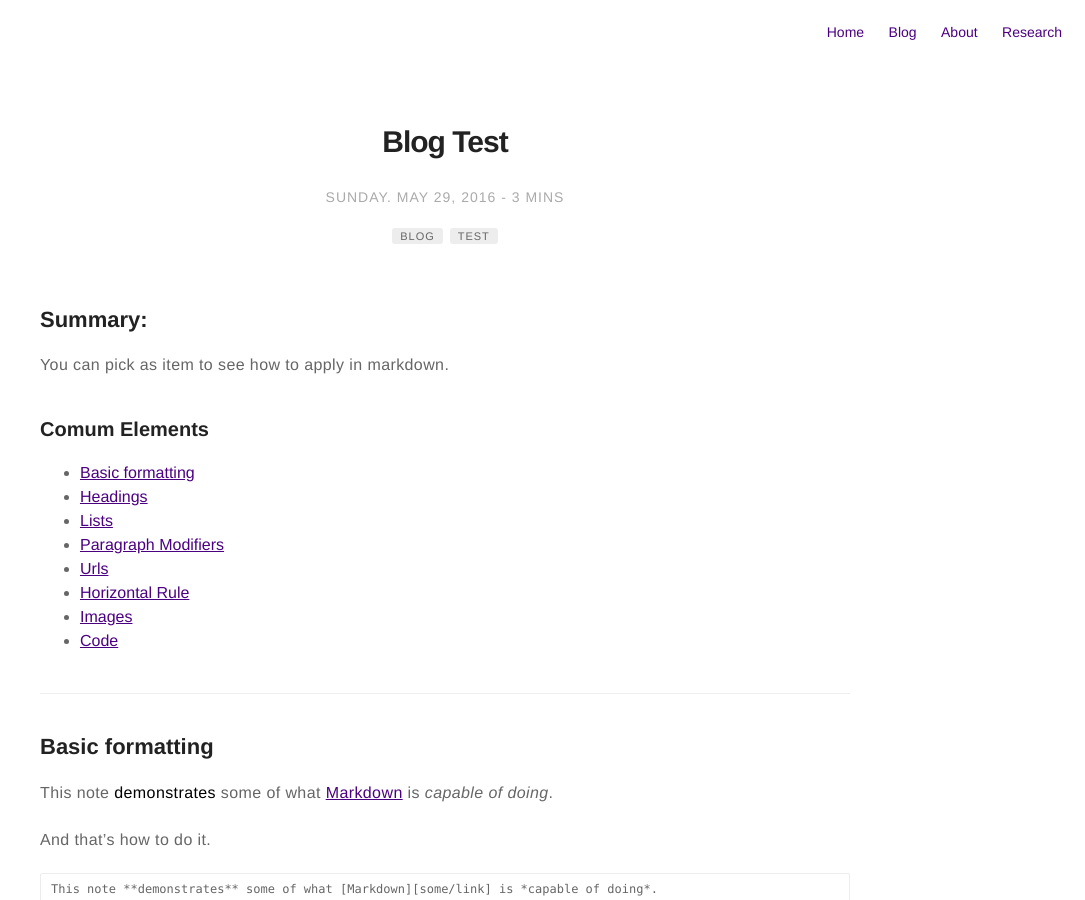
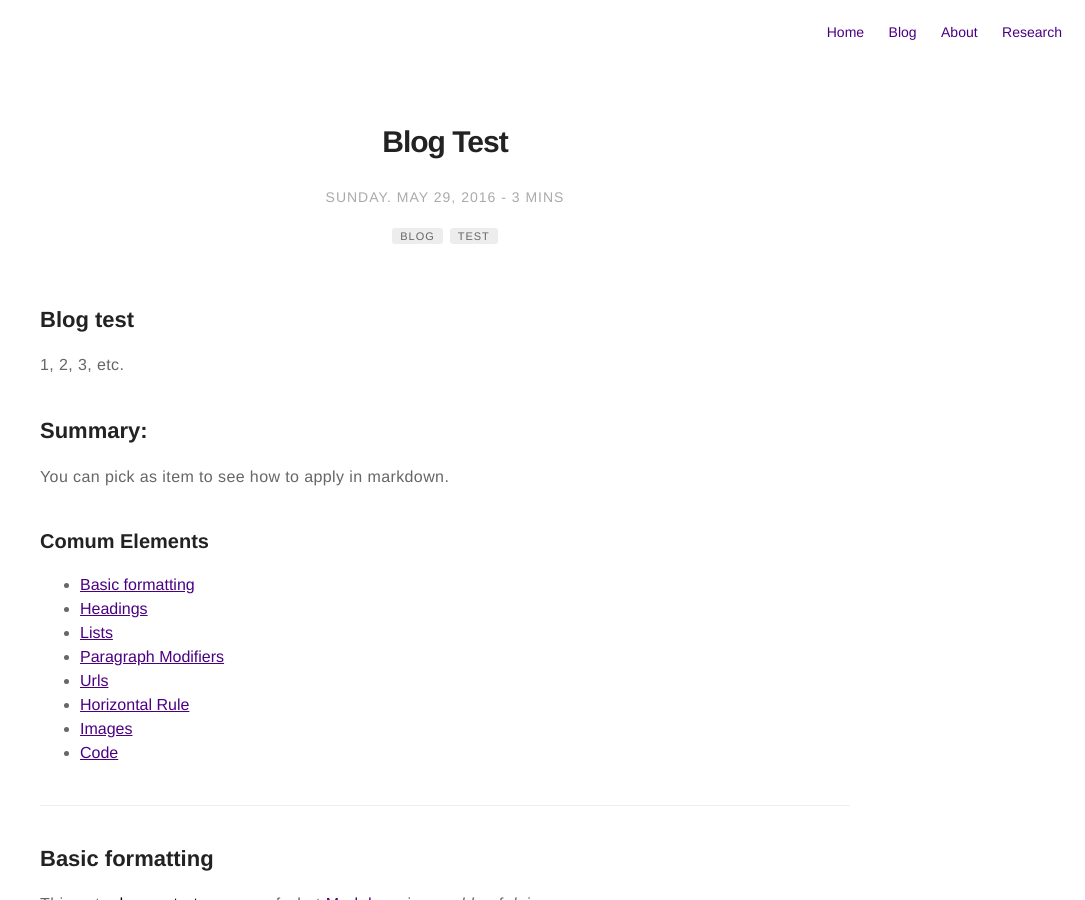
Before and after one commit to jeffrey-jchu/jeffrey-jchu.github.io, a Jekyll site: the page built from _posts/2018-05-29-test.markdown, in a window 1280 px wide and 900 px high. Shown: the whole window, without its empty margins (195-1280 px from the left). Built offline with Jekyll 4.4.1, drawn with Linux system fonts in a browser that asks for light colours.

Commit message:
blog test

```diff
--- a/_posts/2018-05-29-test.markdown
+++ b/_posts/2018-05-29-test.markdown
@@ -12,6 +12,10 @@ category: blog
 author: jeffchu
 description: testing blog
 ---
+## Blog test
+
+1, 2, 3, etc.
+
 
 ## Summary:
 
```
